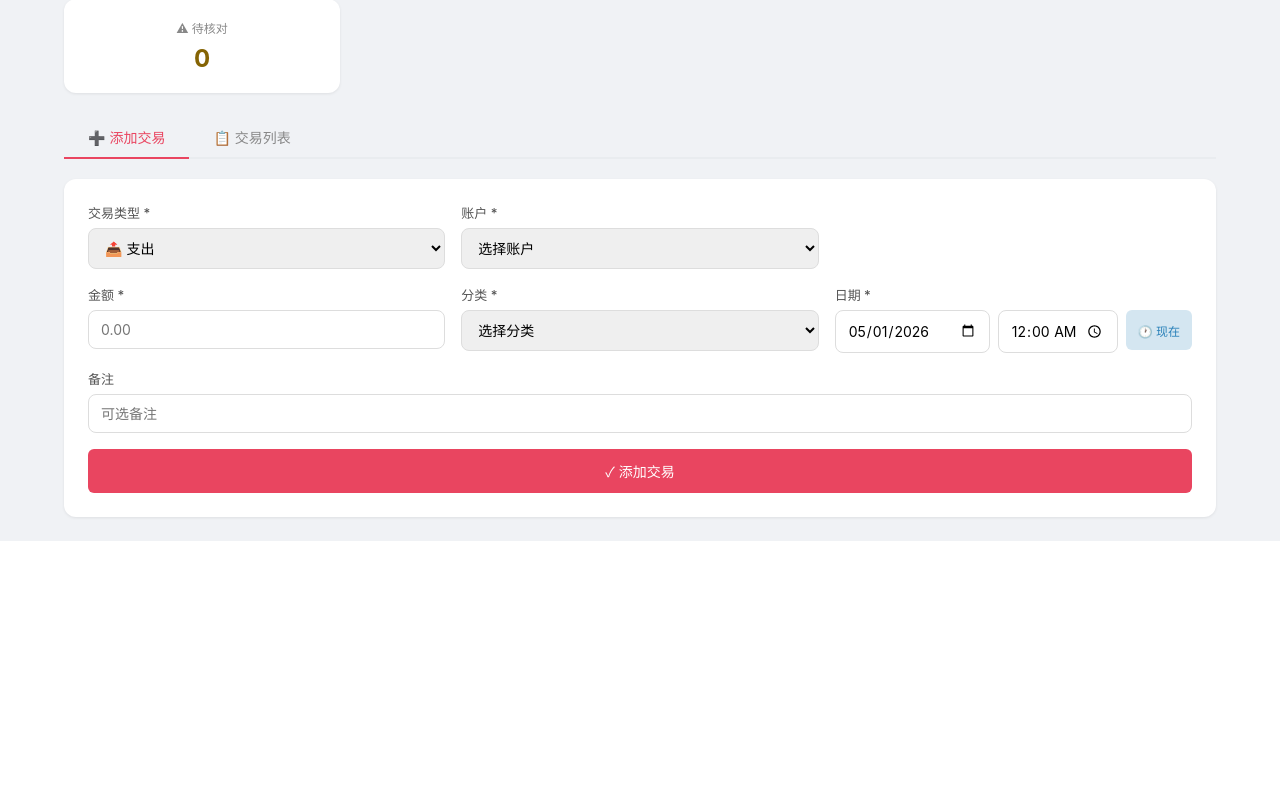
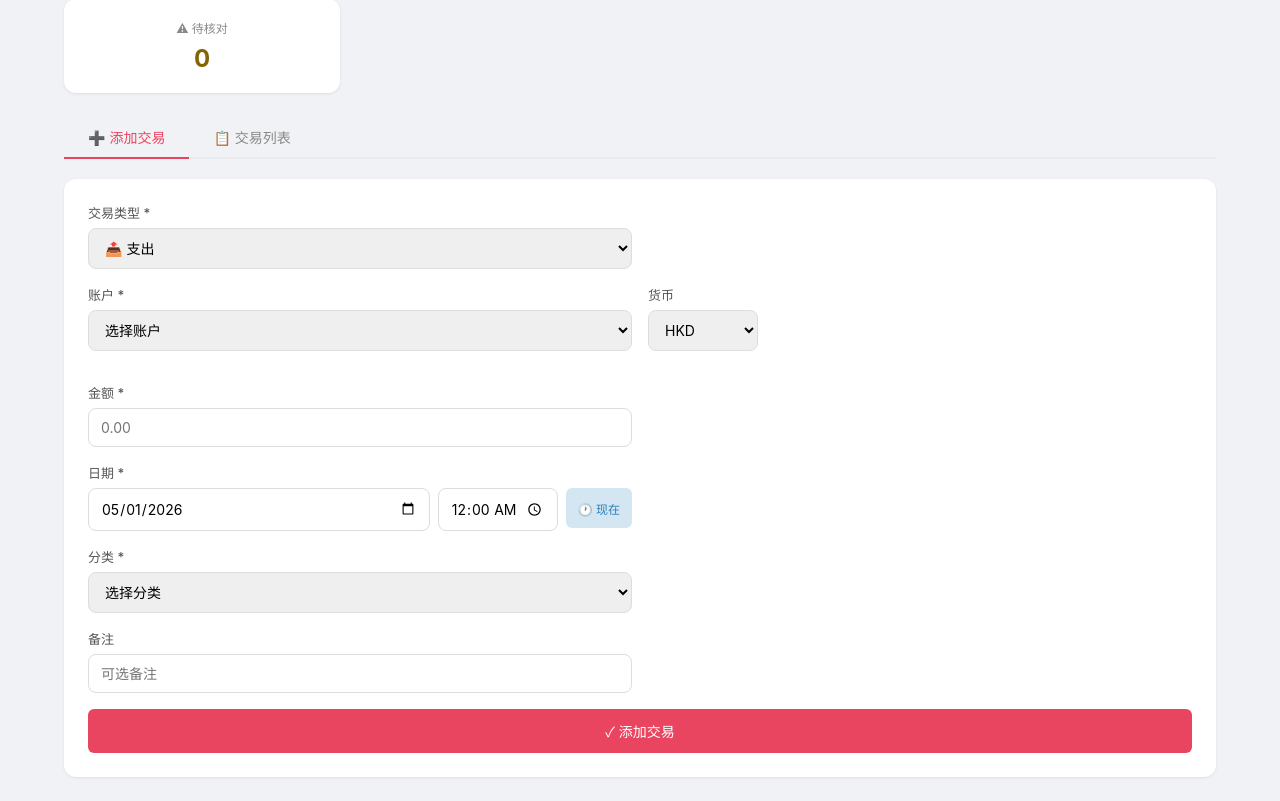
Before and after one commit to DavidAndWisteria/deepseek_ledger, a Flask app: page / in a window 1280 px wide. Shown: the part 395-1196 px from the top of the page. Before the commit the page ends 936 px from the top, so only its background shows below. Run offline with Flask 3, Linux system fonts and the light colour scheme; a user stored in the database is signed in; tables that the repository leaves empty hold one stand-in row (values such as "Sample post"); some libraries are stand-ins or nearby versions.

Commit message:
[0.2.9] update layouts

```diff
--- a/app/routes/transactions.py
+++ b/app/routes/transactions.py
@@ -141,6 +141,7 @@
     account_id = request.form.get('account_id', type=int)
     category_id = request.form.get('category_id', type=int)
     amount = request.form.get('amount', type=float)
+    currency = request.form.get('currency', 'HKD')
     description = request.form.get('description', '')
     trans_date = request.form.get('trans_date', '')
     trans_time = request.form.get('trans_time', '00:00')
@@ -172,6 +173,7 @@
             trans_datetime=trans_datetime,
             trans_desc=description,
             trans_amount=amount,
+            trans_currency_name=currency,
             trans_account_id=account_id,
             trans_category_id=category_id,
             trans_owner_id=owner.owner_id
@@ -183,6 +185,19 @@
             trans_datetime=trans_datetime,
             trans_desc=description,
             trans_amount=-amount,
+            trans_currency_name=currency,
+            trans_account_id=account_id,
+            trans_category_id=category_id,
+            trans_owner_id=owner.owner_id
+        )
+        db.session.add(transaction)
+
+    elif trans_type == 'special':
+        transaction = Transaction(
+            trans_datetime=trans_datetime,
+            trans_desc=description,
+            trans_amount=amount,
+            trans_currency_name=currency,
             trans_account_id=account_id,
             trans_category_id=category_id,
             trans_owner_id=owner.owner_id
@@ -191,6 +206,10 @@
 
     elif trans_type == 'transfer':
         to_account_id = request.form.get('to_account_id', type=int)
+        to_currency = request.form.get('to_currency', currency)
+        to_amount = request.form.get('to_amount', type=float)
+        if to_amount is None or to_amount <= 0:
+            to_amount = amount
         if not to_account_id or to_account_id == account_id:
             flash('请选择不同的转出和转入账户')
             return redirect(url_for('transactions.dashboard'))
@@ -199,6 +218,7 @@
             trans_datetime=trans_datetime,
             trans_desc=f'转出: {description}',
             trans_amount=-amount,
+            trans_currency_name=currency,
             trans_account_id=account_id,
             trans_category_id=category_id,
             trans_owner_id=owner.owner_id
@@ -209,7 +229,8 @@
         trans_in = Transaction(
             trans_datetime=trans_datetime,
             trans_desc=f'转入: {description}',
-            trans_amount=amount,
+            trans_amount=to_amount,
+            trans_currency_name=to_currency,
             trans_account_id=to_account_id,
             trans_category_id=category_id,
             trans_owner_id=owner.owner_id,
--- a/app/templates/dashboard.html
+++ b/app/templates/dashboard.html
@@ -94,45 +94,94 @@
         <form method="POST" action="{{ url_for('transactions.add_transaction') }}" id="transaction-form">
             <input type="hidden" name="csrf_token" value="{{ csrf_token() }}">
 
-            <div class="form-row-3">
+            <div class="form-row">
                 <div class="form-group">
                     <label for="trans_type">交易类型 *</label>
                     <select id="trans_type" name="trans_type" required onchange="onTypeChange()">
                         <option value="expense">📤 支出</option>
                         <option value="income">📥 收入</option>
                         <option value="transfer">🔀 转账</option>
+                        <option value="special">🔧 特殊</option>
                     </select>
                 </div>
-                <div class="form-group">
+            </div>
+
+            <div class="form-row">
+                <div class="form-group" style="flex: 2;">
                     <label for="account_id">账户 *</label>
-                    <select id="account_id" name="account_id" required>
+                    <select id="account_id" name="account_id" required onchange="onAccountChange()">
                         <option value="">选择账户</option>
                         {% for account in accounts %}
-                        <option value="{{ account.account_id }}">
+                        <option value="{{ account.account_id }}" data-currency="{{ account.account_currency_name }}">
                             {{ account.account_type.value }} · {{ account.account_custodian }} · {{ account.owner.owner_name }} · {{ account.account_name }} ({{ account.account_currency_name }})
                         </option>
                         {% endfor %}
                     </select>
                 </div>
-                <div class="form-group" id="to-account-group" style="display: none;">
+                <div class="form-group" style="flex: 1; max-width: 110px;">
+                    <label for="currency">货币</label>
+                    <select id="currency" name="currency">
+                        <option value="HKD">HKD</option>
+                        <option value="USD">USD</option>
+                        <option value="CNY">CNY</option>
+                        <option value="JPY">JPY</option>
+                        <option value="GBP">GBP</option>
+                        <option value="EUR">EUR</option>
+                        <option value="AUD">AUD</option>
+                        <option value="SGD">SGD</option>
+                    </select>
+                </div>
+                <div class="form-group" style="flex: 1;">
+                    <label for="amount">金额 *</label>
+                    <input type="number" id="amount" name="amount" step="0.01" min="0.01" placeholder="0.00" required onchange="onAmountChange()">
+                </div>
+            </div>
+
+            <div class="form-row" id="to-account-group" style="display: none;">
+                <div class="form-group" style="flex: 2;">
                     <label for="to_account_id">转入账户 *</label>
                     <select id="to_account_id" name="to_account_id">
                         <option value="">选择账户</option>
                         {% for account in accounts %}
-                        <option value="{{ account.account_id }}">
+                        <option value="{{ account.account_id }}" data-currency="{{ account.account_currency_name }}">
                             {{ account.account_type.value }} · {{ account.account_custodian }} · {{ account.owner.owner_name }} · {{ account.account_name }} ({{ account.account_currency_name }})
                         </option>
                         {% endfor %}
                     </select>
                 </div>
+                <div class="form-group" style="flex: 1; max-width: 110px;">
+                    <label for="to_currency">货币</label>
+                    <select id="to_currency" name="to_currency">
+                        <option value="HKD">HKD</option>
+                        <option value="USD">USD</option>
+                        <option value="CNY">CNY</option>
+                        <option value="JPY">JPY</option>
+                        <option value="GBP">GBP</option>
+                        <option value="EUR">EUR</option>
+                        <option value="AUD">AUD</option>
+                        <option value="SGD">SGD</option>
+                    </select>
+                </div>
+                <div class="form-group" style="flex: 1;">
+                    <label for="to_amount">金额 *</label>
+                    <input type="number" id="to_amount" name="to_amount" step="0.01" min="0.01" placeholder="0.00">
+                </div>
             </div>
 
-            <div class="form-row-3">
-                <div class="form-group">
-                    <label for="amount">金额 *</label>
-                    <input type="number" id="amount" name="amount" step="0.01" min="0.01" placeholder="0.00" required>
+            <div class="form-row">
+                <div class="form-group" style="flex: 1;">
+                    <label>日期 *</label>
+                    <div style="display: flex; gap: 8px;">
+                        <input type="date" id="trans_date" name="trans_date" value="{{ start_date }}" required style="flex: 1;">
+                        <input type="time" id="trans_time" name="trans_time" value="00:00" step="60" style="width: 120px;">
+                        <button type="button" class="btn btn-sm" style="background: #d4e6f1; color: #2980b9; white-space: nowrap; height: 40px;"
+                                onclick="setCurrentTime()" title="填入当前日期时间">🕐 现在</button>
+                    </div>
                 </div>
-                <div class="form-group">
+            </div>
+
+            <div class="form-row">
+                <div class="form-group" style="flex: 1;">
                     <label for="category_id">分类 *</label>
                     <select id="category_id" name="category_id" required>
                         <option value="">选择分类</option>
@@ -143,20 +192,13 @@
                         {% endfor %}
                     </select>
                 </div>
-                <div class="form-group">
-                    <label>日期 *</label>
-                    <div style="display: flex; gap: 8px;">
-                        <input type="date" id="trans_date" name="trans_date" value="{{ start_date }}" required style="flex: 1;">
-                        <input type="time" id="trans_time" name="trans_time" value="00:00" step="60" style="width: 120px;">
-                        <button type="button" class="btn btn-sm" style="background: #d4e6f1; color: #2980b9; white-space: nowrap; height: 40px;"
-                                onclick="setCurrentTime()" title="填入当前日期时间">🕐 现在</button>
-                    </div>
-                </div>
             </div>
 
-            <div class="form-group">
-                <label for="description">备注</label>
-                <input type="text" id="description" name="description" placeholder="可选备注" maxlength="500">
+            <div class="form-row">
+                <div class="form-group" style="flex: 1;">
+                    <label for="description">备注</label>
+                    <input type="text" id="description" name="description" placeholder="可选备注" maxlength="500">
+                </div>
             </div>
 
             <button type="submit" class="btn btn-primary" style="width: 100%; padding: 12px;">✓ 添加交易</button>
@@ -213,19 +255,21 @@
                         </td>
                         <td style="white-space: nowrap;">{{ t.trans_datetime.strftime('%H:%M') }}</td>
                         <td>
-                            {% if t.is_income() %}
+                            {% if t.category_rel.category_type.value == 'I' %}
                                 <span class="badge badge-income">收入</span>
-                            {% elif t.is_expense() %}
+                            {% elif t.category_rel.category_type.value == 'E' %}
                                 <span class="badge badge-expense">支出</span>
+                            {% elif t.category_rel.category_type.value == 'T' %}
+                                <span class="badge badge-transfer">转账</span>
                             {% else %}
-                                <span class="badge badge-transfer">转账</span>
+                                <span class="badge badge-transfer">特殊</span>
                             {% endif %}
                         </td>
-                        <td style="font-size: 12px;">{{ t.account_rel.account_type.value }} · {{ t.account_rel.account_custodian }} · {{ t.account_rel.account_name }}</td>
-                        <td style="font-size: 12px;">{{ t.category_rel.category_class }} › {{ t.category_rel.category_name }}</td>
+                        <td style="font-size: 12px;">{{ t.account_rel.account_type.value }} · {{ t.account_rel.account_custodian }} · {{ t.account_rel.owner.owner_name }} · {{ t.account_rel.account_name }}</td>
+                        <td style="font-size: 12px;">{{ t.category_rel.category_class }} › {{ t.category_rel.category_subclass or '-' }} › {{ t.category_rel.category_name }}</td>
                         <td>
                             <span class="{{ 'text-income' if t.trans_amount > 0 else 'text-expense' }}">
-                                ${{ "%.2f"|format(t.trans_amount) }}
+                                {{ t.trans_currency_name }} {{ "%.2f"|format(t.trans_amount) }}
                             </span>
                         </td>
                         <td style="text-align: center;">
@@ -250,7 +294,7 @@
                         </td>
                         <td style="white-space: nowrap;">
                             <button type="button" class="btn-action" style="background: #d4e6f1; color: #2980b9;"
-                                    onclick="openDetailModal('{{ t.trans_datetime.strftime('%Y-%m-%d %H:%M') }}', '{{ '收入' if t.is_income() else '支出' if t.is_expense() else '转账' }}', '{{ t.account_rel.account_type.value }} · {{ t.account_rel.account_custodian }} · {{ t.account_rel.account_name }}', '{{ t.category_rel.category_class }} › {{ t.category_rel.category_name }}', '{{ '%.2f'|format(t.trans_amount) }}', `{{ t.trans_desc or '' }}`, '{{ t.trans_status.value }}', {{ t.trans_id }}, {{ t.trans_account_id }}, {{ t.trans_category_id }}, {{ t.trans_amount|abs }})"
+                                    onclick="openDetailModal('{{ t.trans_datetime.strftime('%Y-%m-%d %H:%M') }}', '{{ {'I': '收入', 'E': '支出', 'T': '转账'}.get(t.category_rel.category_type.value, '特殊') }}', '{{ t.account_rel.account_type.value }} · {{ t.account_rel.account_custodian }} · {{ t.account_rel.owner.owner_name }} · {{ t.account_rel.account_name }}', '{{ t.category_rel.category_class }} › {{ t.category_rel.category_subclass or '-' }} › {{ t.category_rel.category_name }}', '{{ t.trans_currency_name }} {{ '%.2f'|format(t.trans_amount) }}', `{{ t.trans_desc or '' }}`, '{{ t.trans_status.value }}', {{ t.trans_id }}, {{ t.trans_account_id }}, {{ t.trans_category_id }}, {{ t.trans_amount|abs }})"
                                     title="查看详情">📋</button>
 
                             {% if t.trans_status.value == 'UNVERIFIED' %}
@@ -330,19 +374,54 @@
         const transType = document.getElementById('trans_type').value;
         const toAccountGroup = document.getElementById('to-account-group');
         const toAccountSelect = document.getElementById('to_account_id');
+        const toAmount = document.getElementById('to_amount');
 
         if (transType === 'transfer') {
-            toAccountGroup.style.display = 'block';
+            toAccountGroup.style.display = '';
             toAccountSelect.required = true;
+            toAmount.required = true;
+            syncTransferDefaults();
             filterCategories('T');
-        } else if (transType === 'income') {
-            toAccountGroup.style.display = 'none';
-            toAccountSelect.required = false;
-            filterCategories('I');
         } else {
             toAccountGroup.style.display = 'none';
             toAccountSelect.required = false;
-            filterCategories('E');
+            toAmount.required = false;
+            if (transType === 'income') {
+                filterCategories('I');
+            } else if (transType === 'special') {
+                filterCategories('S');
+            } else {
+                filterCategories('E');
+            }
+        }
+    }
+
+    function onAccountChange() {
+        const accountSelect = document.getElementById('account_id');
+        const accountOption = accountSelect.options[accountSelect.selectedIndex];
+        const currency = accountOption.getAttribute('data-currency');
+        if (currency) {
+            document.getElementById('currency').value = currency;
+        }
+        syncTransferDefaults();
+    }
+
+    function onAmountChange() {
+        syncTransferDefaults();
+    }
+
+    function syncTransferDefaults() {
+        const transType = document.getElementById('trans_type').value;
+        if (transType !== 'transfer') return;
+        const fromCurrency = document.getElementById('currency').value;
+        const fromAmount = parseFloat(document.getElementById('amount').value) || 0;
+        const toCurrency = document.getElementById('to_currency');
+        const toAmount = document.getElementById('to_amount');
+        if (!toCurrency.value) {
+            toCurrency.value = fromCurrency;
+        }
+        if (!toAmount.value && fromAmount > 0) {
+            toAmount.value = fromAmount.toFixed(2);
         }
     }
 
@@ -350,7 +429,7 @@
         const options = document.getElementById('category_id').options;
         for (let i = 0; i < options.length; i++) {
             const dataType = options[i].getAttribute('data-type');
-            if (!dataType || dataType === type || dataType === 'S') {
+            if (!dataType || dataType === type) {
                 options[i].style.display = '';
             } else {
                 options[i].style.display = 'none';
```
Also changed, not shown: app/templates/accounts.html (+37 -31 lines), app/templates/import.html (+47 -45 lines).
